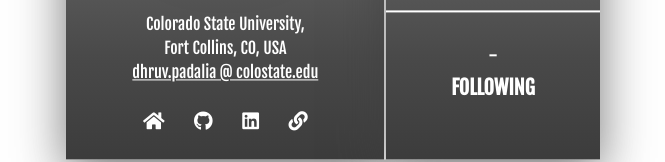
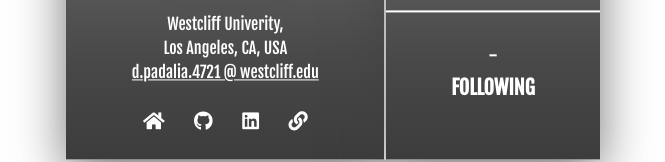
Before and after one commit to dhruvp4u/profile-card, a plain HTML site: page index.html in a window 1280 px wide. Shown: the part 444-606 px from the top of the page, without its empty margins (307-972 px from the left). Drawn offline with Linux system fonts and the light colour scheme; no server answers.

Commit message:
adds minor changes to current studies

```diff
--- a/index.html
+++ b/index.html
@@ -16,9 +16,9 @@
                     <img class="rounded-circle card-img-top" src="img/profile-picture.jpg" alt="Dhruv Ashok Padalia" data-holder-rendered="true">
                     <div class="card-body text-center">
                       <h4 id="name" class="card-title text-capitalize"><b>Dhruv Ashok Padalia</b></h4>
-                      <p class="supporting-text text-capitalize">Colorado State University,</p>
-                      <p class="supporting-text text-capitalize">Fort Collins, CO, USA</p>
-                      <a class="mail-to" href="mailto:dhruv.padalia@colostate.edu">dhruv.padalia @ colostate.edu</a>
+                      <p class="supporting-text text-capitalize">Westcliff Univerity,</p>
+                      <p class="supporting-text text-capitalize">Los Angeles, CA, USA</p>
+                      <a class="mail-to" href="mailto:dhruv.padalia@colostate.edu">d.padalia.4721 @ westcliff.edu</a>
                       <a href="#" target="_blank" class="btn social-media"><i class="fas fa-home"></i></a>
                       <a href="https://github.com/dhruvp4u" target="_blank" class="btn social-media"><i class="fab fa-github"></i></a>
                       <a href="https://www.linkedin.com/in/dhruv-padalia/" target="_blank" class="btn social-media"><i class="fab fa-linkedin"></i></a>
```
